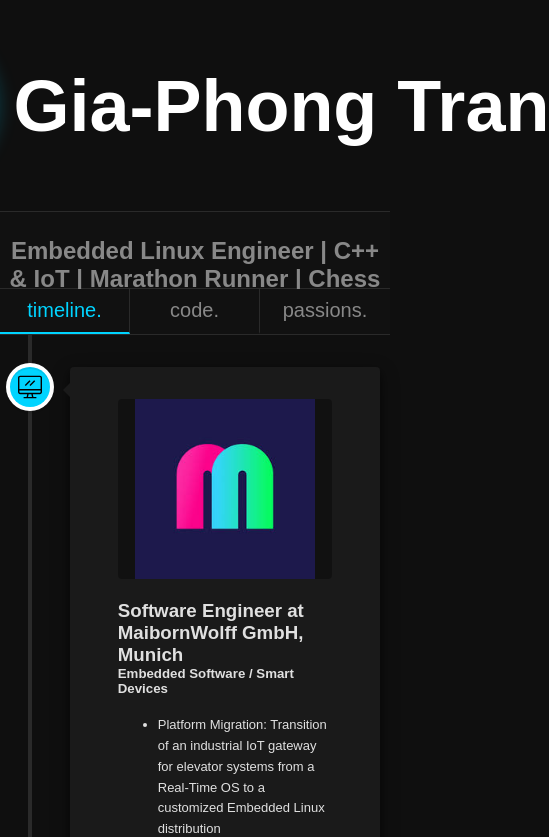
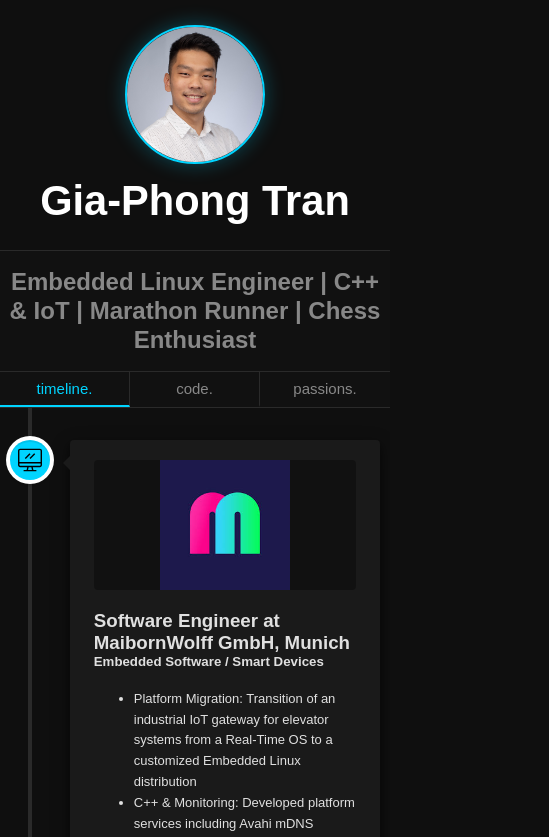
Before and after one commit to G-Phong/g-phong.github.io, a React (Create React App) app: page / in a window 390 px wide. Shown: the top 837 px of the page, 549 px wide, since content can reach past the window. Built offline with nearby package versions, Linux system fonts and the light colour scheme.

Commit message:
Fix #4: Mobile-responsive layout across all sections

```diff
--- a/src/App.css
+++ b/src/App.css
@@ -164,11 +164,34 @@ h3 {
 
 .card-container {
   display: flex;
+  flex-wrap: wrap;
   align-items: center;
   justify-content: center;
   margin: auto;
   padding: auto;
   padding-top: 1vh;
+  gap: 1em;
+}
+
+.carousel-container {
+  width: 100%;
+  max-width: 550px;
+  margin: 0 auto;
+}
+
+@media only screen and (max-width: 768px) {
+  .vertical-timeline-element-content {
+    padding: 1.2em 1.5em !important;
+  }
+
+  .profile-image {
+    height: 130px;
+  }
+
+  .nav-button {
+    font-size: 15px;
+    padding: 8px 0;
+  }
 }
 
 .typing-effect {
--- a/src/components/Footer.css
+++ b/src/components/Footer.css
@@ -15,10 +15,29 @@
   }
 
   .social-buttons {
-    width: 10%; /* Set width for social buttons */
-    display: flex; /* Use flexbox to align items */
-    justify-content: flex-end; /* Align items to the end of the container */
+    width: 10%;
+    display: flex;
+    justify-content: flex-end;
     margin-right: 5vh;
+  }
+
+  @media only screen and (max-width: 768px) {
+    .footer {
+      flex-direction: column;
+      text-align: center;
+      padding: 2vh 0;
+      gap: 1vh;
+    }
+
+    .footer-content {
+      margin-left: 0;
+    }
+
+    .social-buttons {
+      width: auto;
+      margin-right: 0;
+      justify-content: center;
+    }
   }
 
   .social-icon {
--- a/src/components/Header.css
+++ b/src/components/Header.css
@@ -39,16 +39,40 @@
   align-items: center;
 }
 
+@media only screen and (max-width: 768px) {
+  .header-container {
+    flex-direction: column;
+    height: auto;
+    padding: 3vh 0;
+    gap: 1.5vh;
+  }
+
+  .title {
+    font-size: 2.6em;
+    text-align: center;
+  }
+
+  .testimonial-image {
+    width: 16vh;
+    height: 16vh;
+  }
+
+  .subtitle {
+    font-size: 0.8em;
+    padding: 1vh 3vw;
+    line-height: 1.2;
+  }
+}
+
 .subtitle {
   font-size: 1.5em;
   width: 100%;
-  height: 3vh;
   text-align: center;
   font-family: "Bebas Neue", sans-serif;
   background-color: #111111;
   color: #888888;
   margin: 0;
-  padding-top: 3vh;
-  padding-bottom: 3vh;
+  padding: 2vh 2vw;
   border-bottom: 1px solid #2a2a2a;
+  box-sizing: border-box;
 }
--- a/src/components/Passions.jsx
+++ b/src/components/Passions.jsx
@@ -27,7 +27,6 @@ function Passions() {
           <Carousel
             showArrows={true}
             showThumbs={true}
-            width={550}
             transitionTime={1000}
             interval={5000}
             showIndicators={true}
```
